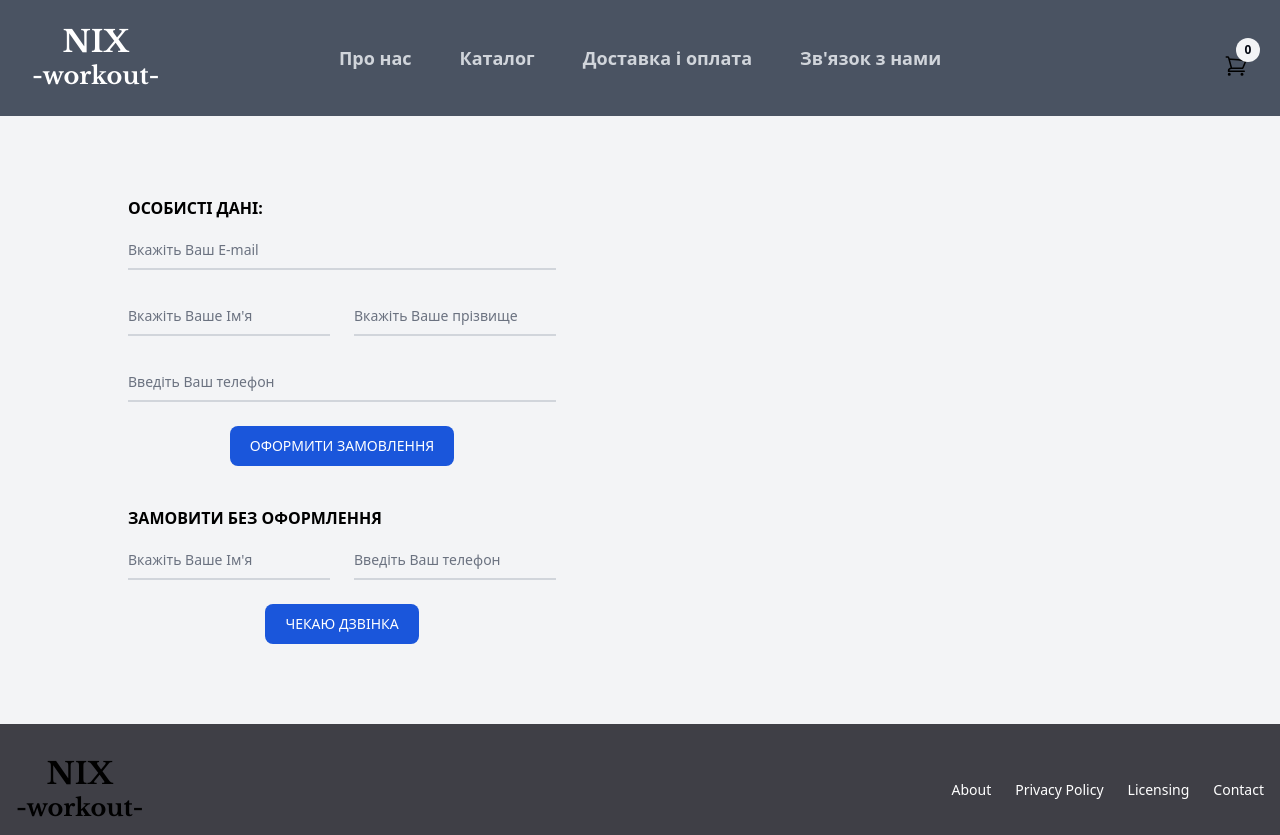
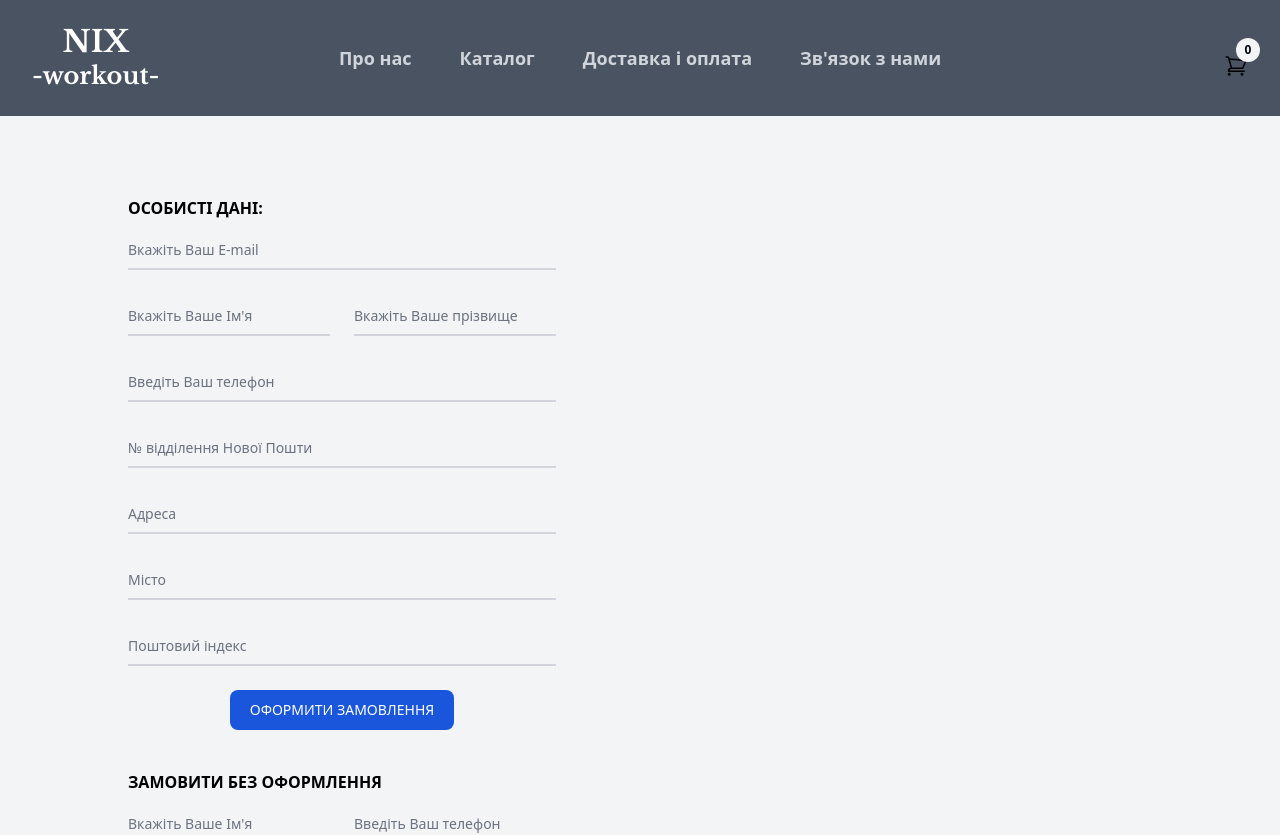
Before and after one commit to Yaroslavvvvvvvv/nix_workout, a Vue app: page /order_form in a window 1280 px wide. Shown: the top 835 px of the page. Built offline with nearby package versions, Linux system fonts and the light colour scheme; what tailwindcss-animated would draw is missing.

Commit message:
change order form value

```diff
--- a/src/components/OrderForm.vue
+++ b/src/components/OrderForm.vue
@@ -46,7 +46,7 @@
         </div>
 
         <div class="relative z-0 w-full mb-6 group">
-          <input type="tel" pattern="[0-9]{3}-[0-9]{3}-[0-9]{4}" name="floating_phone" id="floating_phone"
+          <input type="tel"  name="floating_phone" id="floating_phone"
                  class="block py-2.5 px-0 w-full text-sm text-gray-900 bg-transparent border-0 border-b-2 border-gray-300
                   appearance-none dark:text-white dark:border-gray-600 dark:focus:border-blue-500 focus:outline-none
                   focus:ring-0 focus:border-blue-600 peer"
@@ -57,6 +57,58 @@
                    rtl:peer-focus:translate-x-1/4 peer-focus:text-blue-600 peer-focus:dark:text-blue-500
                    peer-placeholder-shown:scale-100 peer-placeholder-shown:translate-y-0 peer-focus:scale-75
                    peer-focus:-translate-y-6">Введіть Ваш телефон</label>
+        </div>
+        <div class="relative z-0 w-full mb-6 group">
+          <input type="text"  name="floating_number" id="floating_number"
+                 class="block py-2.5 px-0 w-full text-sm text-gray-900 bg-transparent border-0 border-b-2 border-gray-300
+                  appearance-none dark:text-white dark:border-gray-600 dark:focus:border-blue-500 focus:outline-none
+                  focus:ring-0 focus:border-blue-600 peer"
+                 placeholder=" " required/>
+          <label for="floating_number"
+                 class="peer-focus:font-medium absolute text-sm text-gray-500 dark:text-gray-400 duration-300
+                   transform -translate-y-6 scale-75 top-3 -z-10 origin-[0] peer-focus:start-0
+                   rtl:peer-focus:translate-x-1/4 peer-focus:text-blue-600 peer-focus:dark:text-blue-500
+                   peer-placeholder-shown:scale-100 peer-placeholder-shown:translate-y-0 peer-focus:scale-75
+                   peer-focus:-translate-y-6">№ відділення Нової Пошти</label>
+        </div>
+        <div class="relative z-0 w-full mb-6 group">
+          <input type="text"  name="floating_address" id="floating_address"
+                 class="block py-2.5 px-0 w-full text-sm text-gray-900 bg-transparent border-0 border-b-2 border-gray-300
+                  appearance-none dark:text-white dark:border-gray-600 dark:focus:border-blue-500 focus:outline-none
+                  focus:ring-0 focus:border-blue-600 peer"
+                 placeholder=" " required/>
+          <label for="floating_address"
+                 class="peer-focus:font-medium absolute text-sm text-gray-500 dark:text-gray-400 duration-300
+                   transform -translate-y-6 scale-75 top-3 -z-10 origin-[0] peer-focus:start-0
+                   rtl:peer-focus:translate-x-1/4 peer-focus:text-blue-600 peer-focus:dark:text-blue-500
+                   peer-placeholder-shown:scale-100 peer-placeholder-shown:translate-y-0 peer-focus:scale-75
+                   peer-focus:-translate-y-6">Адреса</label>
+        </div>
+        <div class="relative z-0 w-full mb-6 group">
+          <input type="text"  name="floating_town" id="floating_town"
+                 class="block py-2.5 px-0 w-full text-sm text-gray-900 bg-transparent border-0 border-b-2 border-gray-300
+                  appearance-none dark:text-white dark:border-gray-600 dark:focus:border-blue-500 focus:outline-none
+                  focus:ring-0 focus:border-blue-600 peer"
+                 placeholder=" " required/>
+          <label for="floating_town"
+                 class="peer-focus:font-medium absolute text-sm text-gray-500 dark:text-gray-400 duration-300
+                   transform -translate-y-6 scale-75 top-3 -z-10 origin-[0] peer-focus:start-0
+                   rtl:peer-focus:translate-x-1/4 peer-focus:text-blue-600 peer-focus:dark:text-blue-500
+                   peer-placeholder-shown:scale-100 peer-placeholder-shown:translate-y-0 peer-focus:scale-75
+                   peer-focus:-translate-y-6">Місто</label>
+        </div>
+        <div class="relative z-0 w-full mb-6 group">
+          <input type="tel"  name="floating_index"  id="floating_index"
+                 class="block py-2.5 px-0 w-full text-sm text-gray-900 bg-transparent border-0 border-b-2 border-gray-300
+                  appearance-none dark:text-white dark:border-gray-600 dark:focus:border-blue-500 focus:outline-none
+                  focus:ring-0 focus:border-blue-600 peer"
+                 placeholder=" " required/>
+          <label for="floating_index"
+                 class="peer-focus:font-medium absolute text-sm text-gray-500 dark:text-gray-400 duration-300
+                   transform -translate-y-6 scale-75 top-3 -z-10 origin-[0] peer-focus:start-0
+                   rtl:peer-focus:translate-x-1/4 peer-focus:text-blue-600 peer-focus:dark:text-blue-500
+                   peer-placeholder-shown:scale-100 peer-placeholder-shown:translate-y-0 peer-focus:scale-75
+                   peer-focus:-translate-y-6">Поштовий індекс</label>
         </div>
         <div class="text-center">
           <button type="submit"
@@ -86,7 +138,7 @@
                    peer-focus:-translate-y-6">Вкажіть Ваше Ім'я</label>
           </div>
           <div class="relative z-0 w-full mb-6 group">
-            <input type="tel" pattern="[0-9]{3}-[0-9]{3}-[0-9]{4}" name="floating_phone" id="floating_phone"
+            <input type="tel" name="floating_phone" id="floating_phone"
                    class="block py-2.5 px-0 w-full text-sm text-gray-900 bg-transparent border-0 border-b-2 border-gray-300
                   appearance-none dark:text-white dark:border-gray-600 dark:focus:border-blue-500 focus:outline-none
                   focus:ring-0 focus:border-blue-600 peer"
--- a/src/components/ShoppingCart.vue
+++ b/src/components/ShoppingCart.vue
@@ -40,7 +40,7 @@
         </div>
         <router-link to="/order_form">
           <button class="mt-6 w-full rounded-md bg-gray-600 py-1.5 font-medium text-blue-50 hover:bg-gray-800">
-            Оформити замовлення
+            Продовжити
           </button>
         </router-link>
       </div>
```
